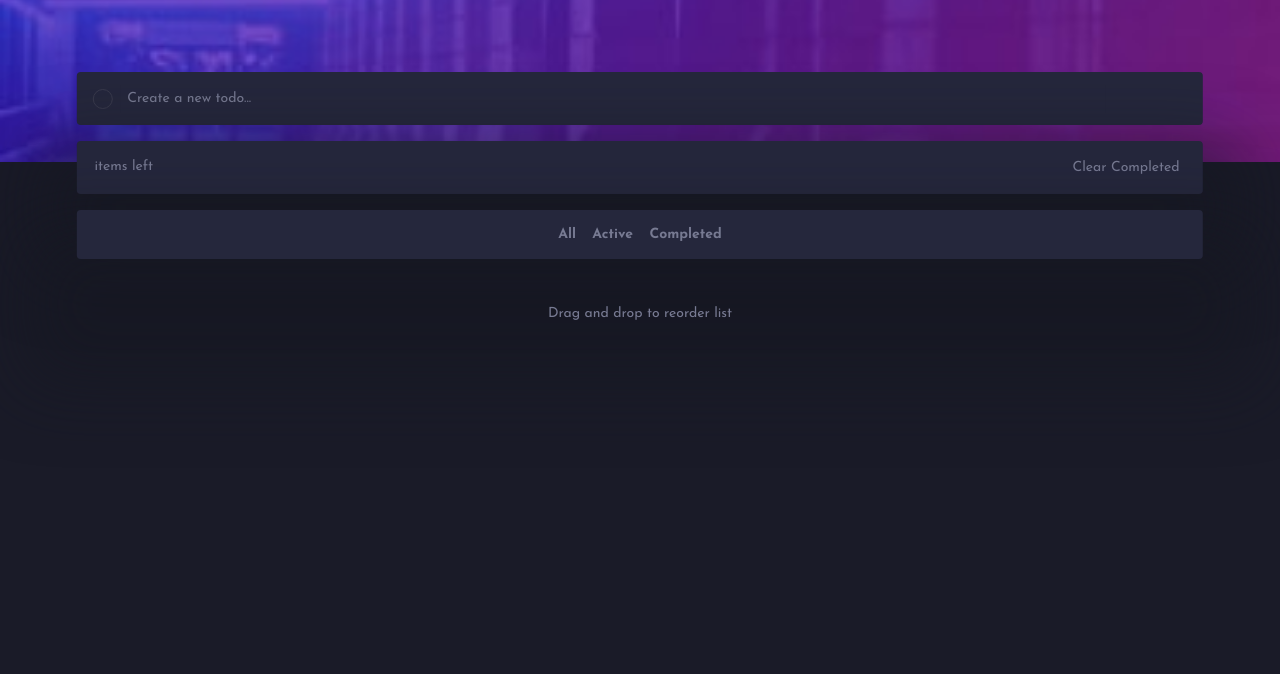
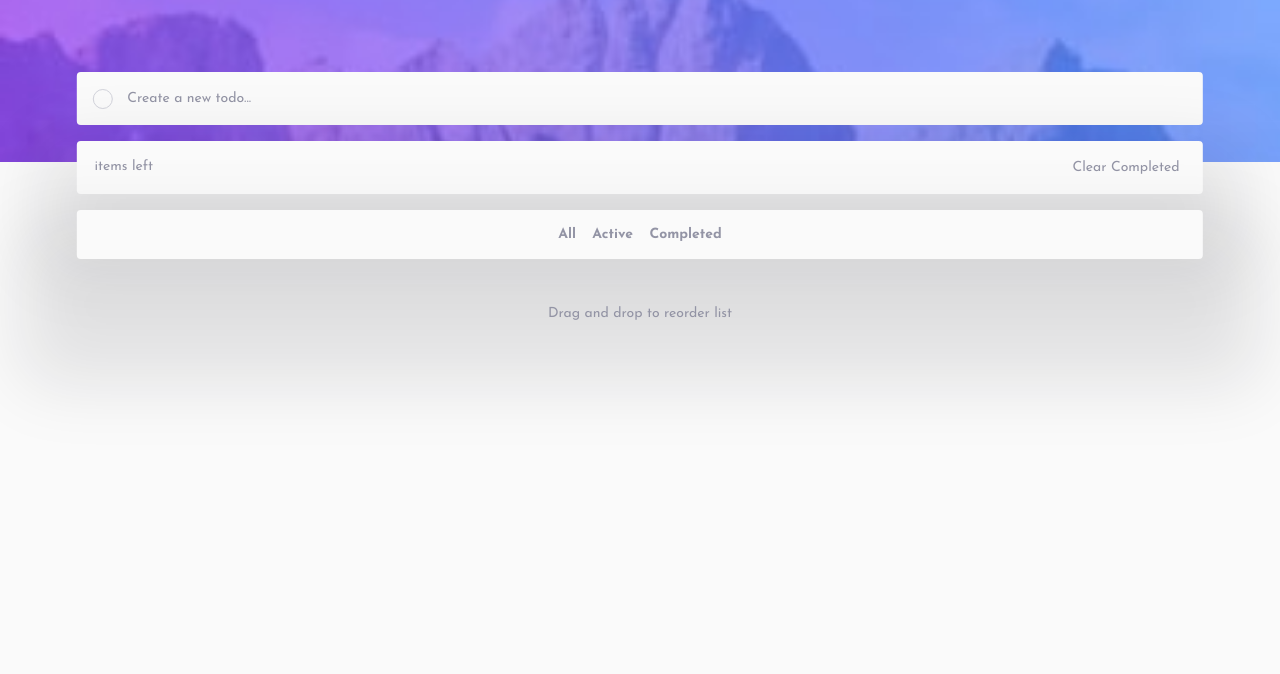
Before and after one commit to pedroalima/Todo-list, a plain HTML site: page index.html in a window 1280 px wide. Shown: the part 126-800 px from the top of the page. Drawn offline with Linux system fonts and the light colour scheme.

Commit message:
docs readme update

```diff
--- a/assets/css/index.css
+++ b/assets/css/index.css
@@ -1,6 +1,6 @@
 @import url('https://fonts.googleapis.com/css2?family=Josefin+Sans:wght@400;700&display=swap');
 
-:root {
+.dark-theme:root {
     --font-primary: 'Josefin Sans';
     --font-color-primary: hsl(234, 39%, 85%);
     --font--color-secondary: hsl(234, 11%, 52%);
@@ -18,7 +18,7 @@
     --desktop-background-theme: url("/assets/img/bg-desktop-dark.jpg");
 }
 
-.light-theme:root {
+:root {
     --font-primary: 'Josefin Sans';
     --font-color-primary: hsl(235, 19%, 35%);
     --font--color-secondary: hsl(236, 9%, 61%);
--- a/assets/js/theme.js
+++ b/assets/js/theme.js
@@ -4,5 +4,5 @@ const buttonTheme = document.querySelector('#buttonTheme');
 // Evento
 buttonTheme.addEventListener('click', () => {
     const pageHtml = document.querySelector('html');
-    pageHtml.classList.toggle('light-theme');
+    pageHtml.classList.toggle('dark-theme');
 });
--- a/index.html
+++ b/index.html
@@ -8,7 +8,7 @@
     <link rel="stylesheet" href="./assets/css/index.css">
     <script src="./assets/js/index.js" defer></script>
     <script src="./assets/js/theme.js" defer></script>
-    <title>Document</title>
+    <title>Todo List</title>
 </head>
 <body>
     <header>
@@ -29,21 +29,12 @@
             </form>
 
             <ul class="todo__list">
-                <!-- <li class="todo__item">
+                <!-- Representação da tarefa na lista
+                <li class="todo__item">
                     <input type="checkbox" id="checkbox">
                     <label>Exercises</label>
                     <i><img src="./assets/img/icon-cross.svg" id="remove" alt="Icone em formato de X"></i>
-                </li>
-                <li class="todo__item">
-                    <input type="checkbox" id="checkbox">
-                    <label>Study JavaScript</label>
-                    <i><img src="./assets/img/icon-cross.svg" id="remove" alt="Icone em formato de X"></i>
-                </li>
-                <li class="todo__item">
-                    <input type="checkbox" id="checkbox">
-                    <label>Study SASS</label>
-                    <i><img src="./assets/img/icon-cross.svg" id="remove" alt="Icone em formato de X"></i>
-                </li> -->
+                </li>  -->
                 <li class="todo__item-footer">
                     <p id="items-left">items left</p>
                     <div class="todo__taskbar-desktop">
```
Also changed, not shown: 1 other file.
